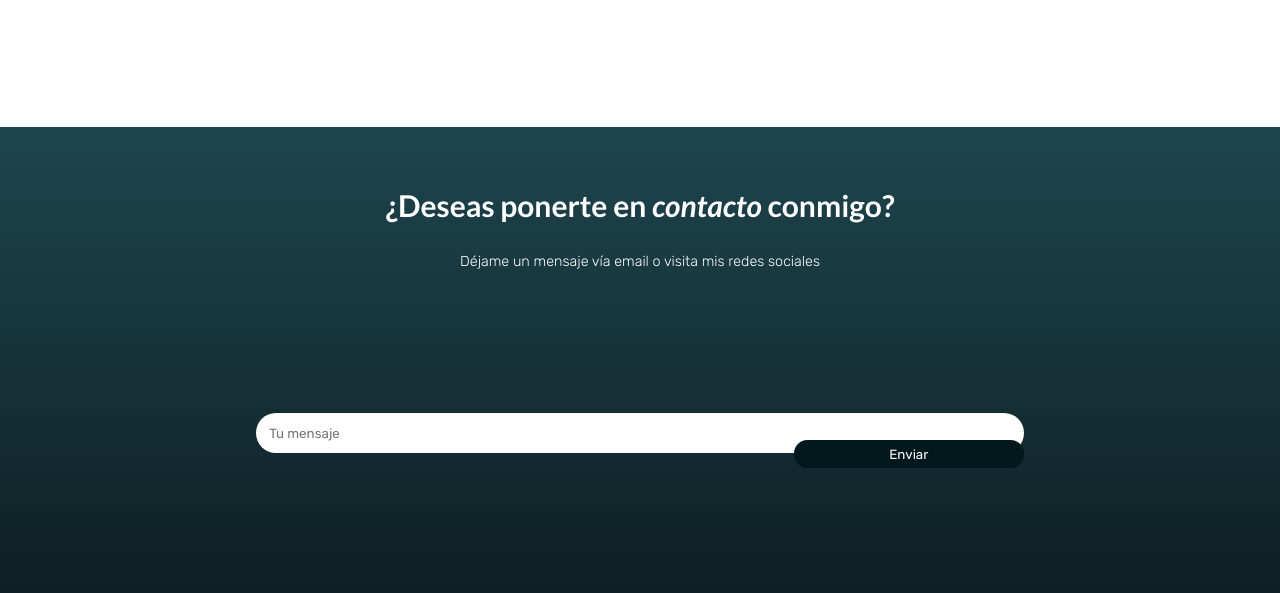
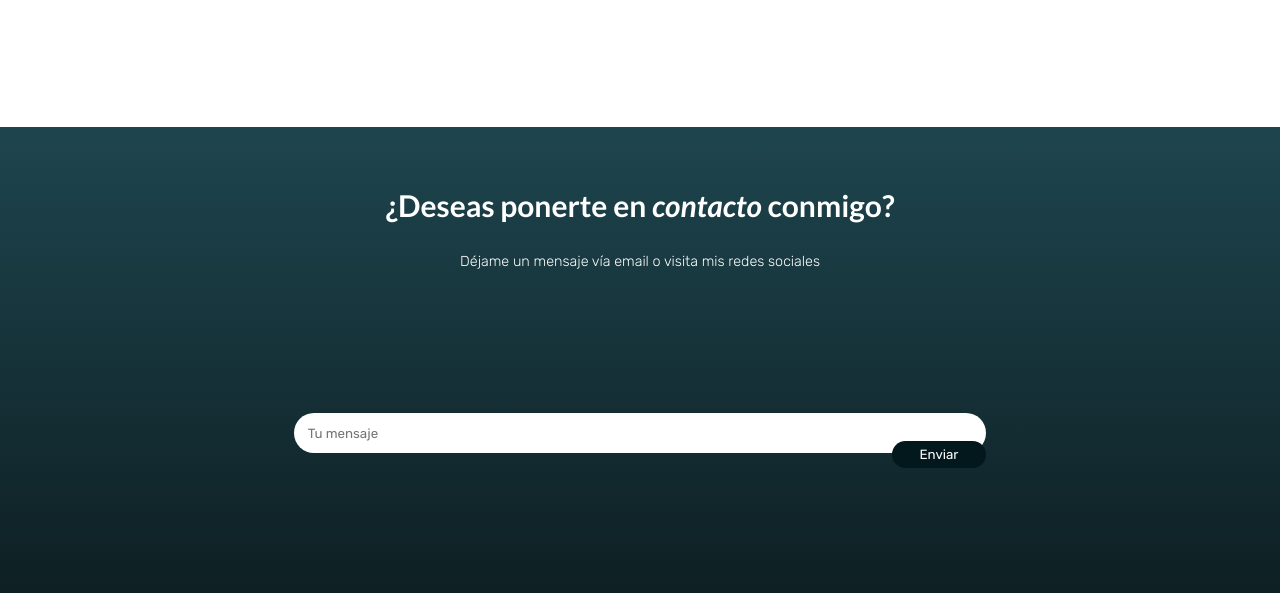
Before and after one commit to Santiago-Restrepo/Fragmentos, a plain HTML site: page index.html in a window 1280 px wide. Shown: the part 3480-4073 px from the top of the page. Drawn offline with Linux system fonts and the light colour scheme.

Commit message:
Corrección de error con tamaño de footer

```diff
--- a/sass/componentes/_footer.scss
+++ b/sass/componentes/_footer.scss
@@ -14,6 +14,7 @@ Impresión (page-break, orphans, widows)
     box-sizing: border-box;
     display: flex;
     align-items: center;
+    justify-content: center;
     width: 100vw;
     height: 100vh;
     background: linear-gradient(0deg, rgba(6,14,16,1) 0%, rgba(6,14,16,1) 15%, rgba(30,69,78,1) 100%);
@@ -23,8 +24,7 @@ Impresión (page-break, orphans, widows)
         flex-direction: column;
         justify-content: center;
         align-items: center;
-        padding: 3em;
-        width: 100%;
+        width: 90%;
         height: 80%;
         text-align: center;
         color: white;
@@ -57,8 +57,8 @@ Impresión (page-break, orphans, widows)
                 position: absolute;
                 bottom: -15;
                 right: 0;
-                width: 30%;
-                height: 70%;
+                width: 7em;
+                height: 2em;
                 color: white;
                 border: none;
                 border-radius: 1em;
```
Also changed, not shown: css/estilos.css, css/estilos_aboutMe.css, css/estilos_portafolio.css, css/estilos_post&project.css, css/estilos_posts.css.
